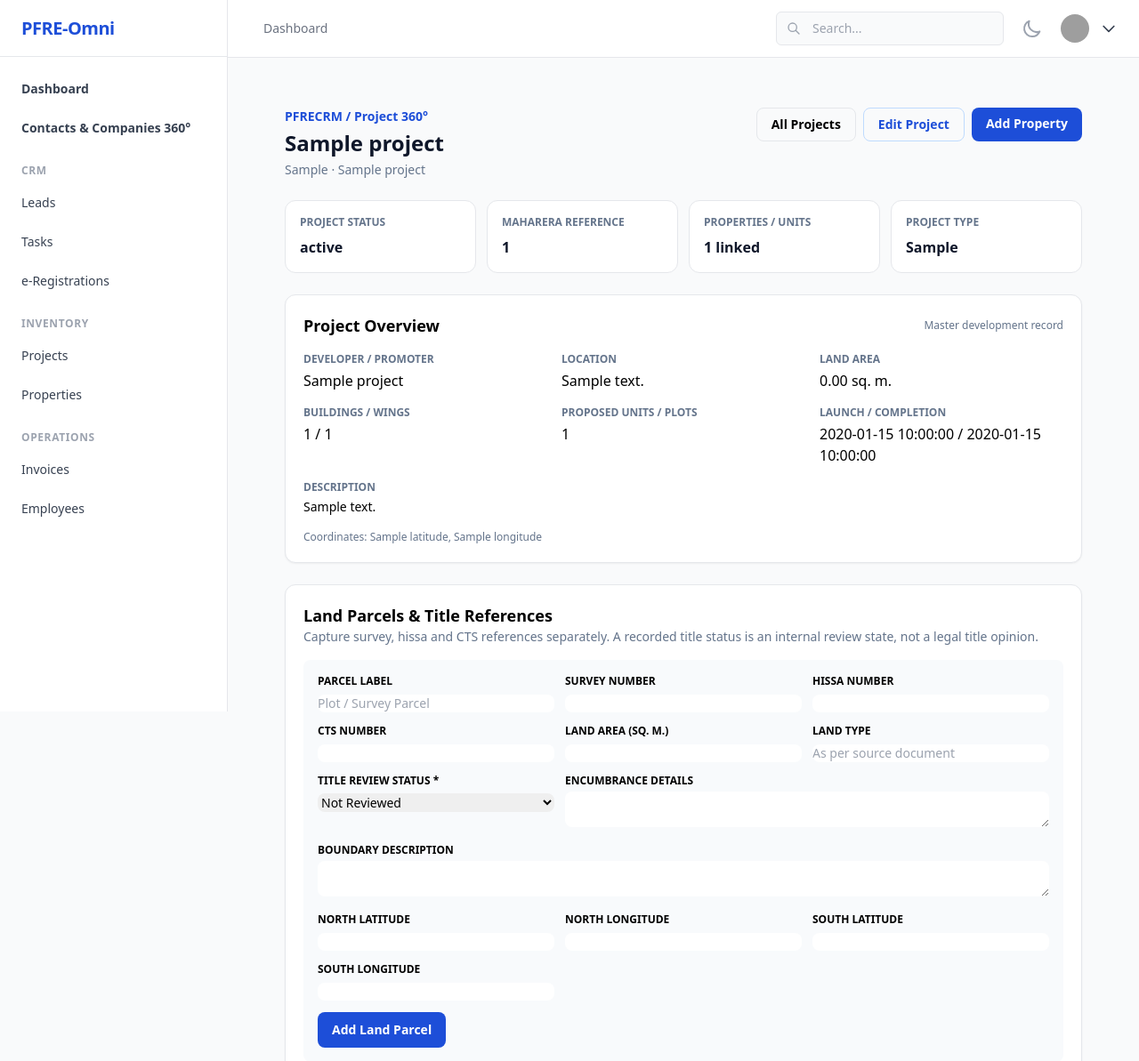
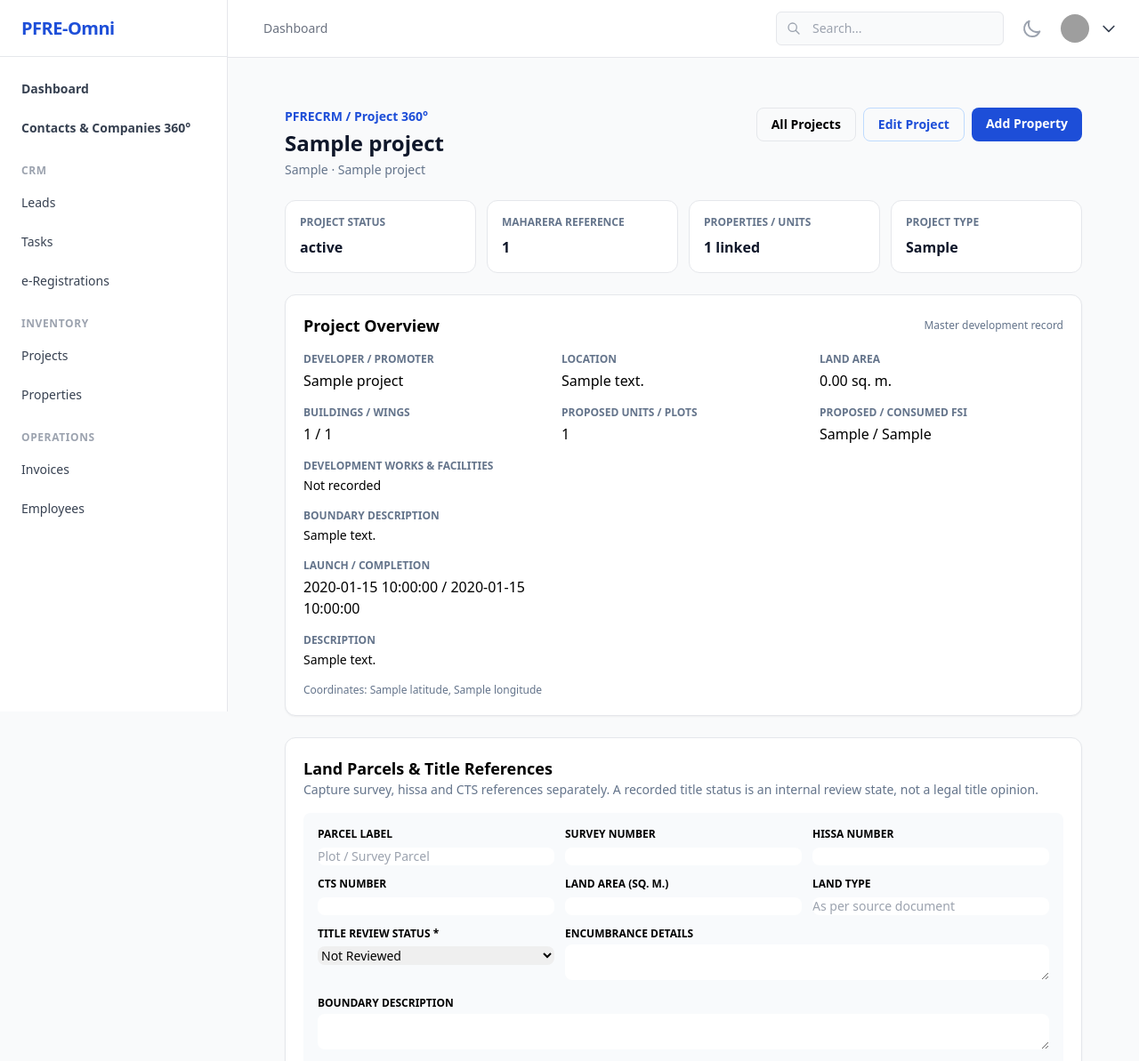
Before and after one commit to rattlescorpion/pfre-omni, a Laravel app: template resources/views/projects/show.blade.php in a window 1280 px wide. Shown: the top 1193 px of the page at 89% size. Run offline with Laravel 10, Linux system fonts and the light colour scheme; the template is opened without the code that fills it: most values are stand-ins (such as "Sample title", 1, 10 or a date in 2020); data that the repository does not hold is empty; style sheets or scripts are compiled from the project's sources; parts of the project's set-up code (start-up, migrations or seed data) failed here and were passed over; grey boxes are pictures that could not be loaded.

Commit message:
Display FSI and development facilities in project overview

```diff
--- a/resources/views/projects/show.blade.php
+++ b/resources/views/projects/show.blade.php
@@ -24,6 +24,9 @@
             <div><dt class="text-xs font-semibold uppercase text-slate-500">Land Area</dt><dd class="mt-1 font-medium">{{ $project->land_area_sqm ? number_format((float)$project->land_area_sqm, 2).' sq. m.' : 'Not recorded' }}</dd></div>
             <div><dt class="text-xs font-semibold uppercase text-slate-500">Buildings / Wings</dt><dd class="mt-1 font-medium">{{ $project->total_buildings ?? '—' }} / {{ $project->total_wings ?? '—' }}</dd></div>
             <div><dt class="text-xs font-semibold uppercase text-slate-500">Proposed Units / Plots</dt><dd class="mt-1 font-medium">{{ $project->total_units ?? '—' }}</dd></div>
+            <div><dt class="text-xs font-semibold uppercase text-slate-500">Proposed / Consumed FSI</dt><dd class="mt-1 font-medium">{{ $project->proposed_fsi ?? '—' }} / {{ $project->consumed_fsi ?? '—' }}</dd></div>
+            <div class="sm:col-span-2 lg:col-span-3"><dt class="text-xs font-semibold uppercase text-slate-500">Development Works &amp; Facilities</dt><dd class="mt-1 text-sm">@php($facilityList = json_decode($project->development_facilities ?? '[]', true) ?: []){{ count($facilityList) ? implode(', ', $facilityList) : 'Not recorded' }}</dd></div>
+            <div class="sm:col-span-2 lg:col-span-3"><dt class="text-xs font-semibold uppercase text-slate-500">Boundary Description</dt><dd class="mt-1 whitespace-pre-line text-sm">{{ $project->boundary_description ?: 'Not recorded' }}</dd></div>
             <div><dt class="text-xs font-semibold uppercase text-slate-500">Launch / Completion</dt><dd class="mt-1 font-medium">{{ $project->launch_date ?: '—' }} / {{ $project->proposed_completion_date ?: '—' }}</dd></div>
             <div class="sm:col-span-2 lg:col-span-3"><dt class="text-xs font-semibold uppercase text-slate-500">Description</dt><dd class="mt-1 whitespace-pre-line text-sm">{{ $project->description ?: 'No description recorded.' }}</dd></div>
         </dl>
```
